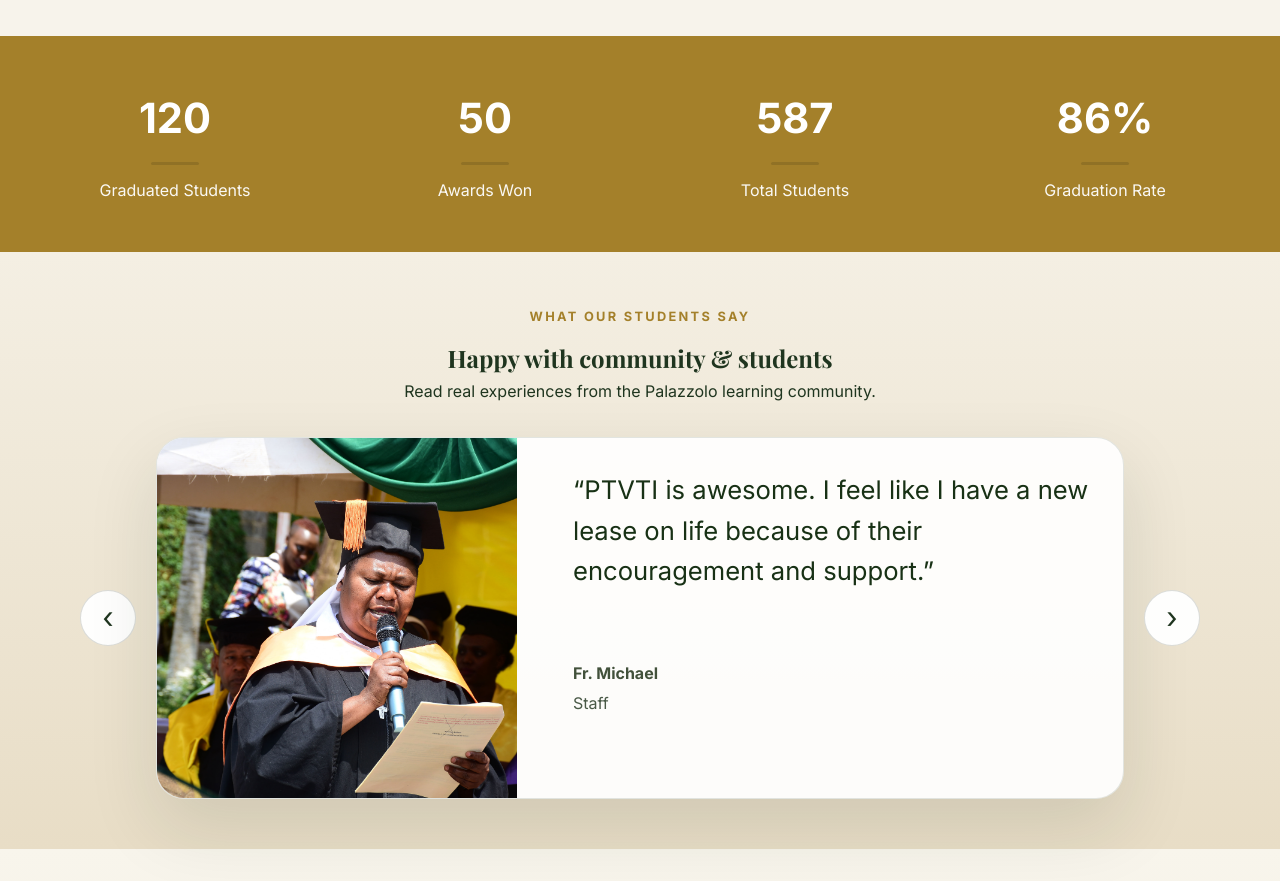
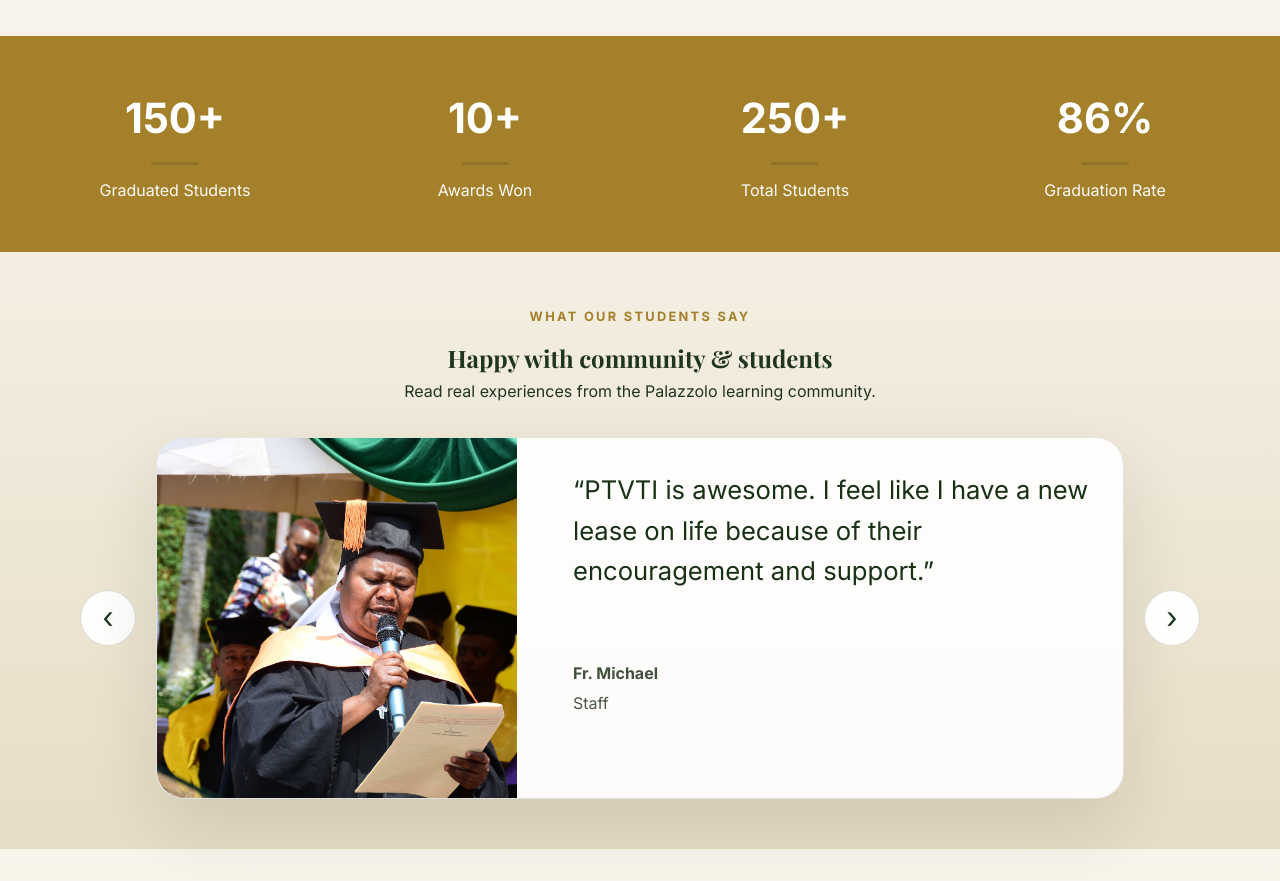
Before and after one commit to ashirumah11/SIT_PROJECT, a React app in the folder technical-university-system/frontend/: page / in a window 1280 px wide. Shown: the part 2017-2898 px from the top of the page. Built offline with nearby package versions, Linux system fonts and the light colour scheme; no server answers; the HTML template or start-up script is replaced by a standard one; a web font is replaced by a local one.

Commit message:
Made the frontend page ready for deployment

```diff
--- a/technical-university-system/frontend/src/components/about/VisionMissionSection.jsx
+++ b/technical-university-system/frontend/src/components/about/VisionMissionSection.jsx
@@ -11,8 +11,8 @@ export default function VisionMissionSection() {
       description: 'Honoring the dignity and worth of every person'
     },
     {
-      title: 'Love',
-      icon: '❤️',
+      title: 'Dignity',
+      icon: '⚖️',
       description: 'Caring for others with compassion and kindness'
     },
     {
--- a/technical-university-system/frontend/src/pages/Home.jsx
+++ b/technical-university-system/frontend/src/pages/Home.jsx
@@ -106,9 +106,9 @@ const accredentials = [
 
 const Stats = () => {
   const stats = [
-    { value: '120', label: 'Graduated Students' },
-    { value: '50', label: 'Awards Won' },
-    { value: '587', label: 'Total Students' },
+    { value: '150+', label: 'Graduated Students' },
+    { value: '10+', label: 'Awards Won' },
+    { value: '250+', label: 'Total Students' },
     { value: '86%', label: 'Graduation Rate' },
   ]
 
```
